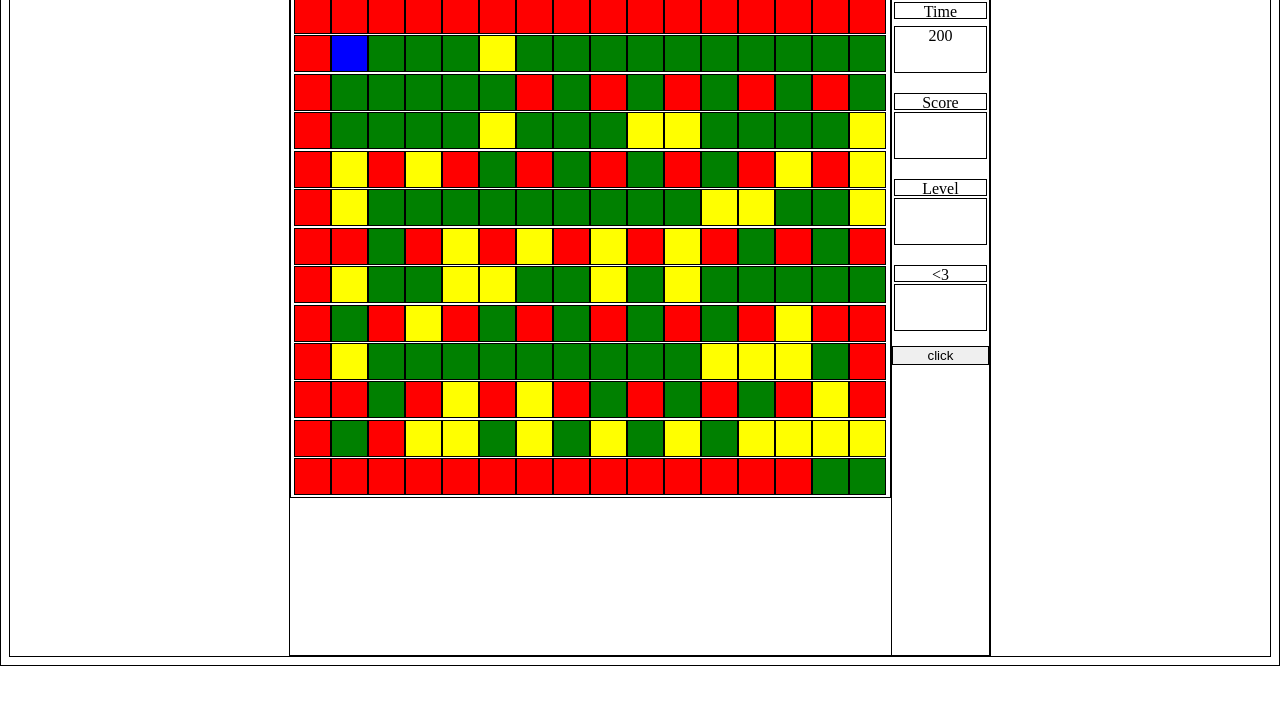
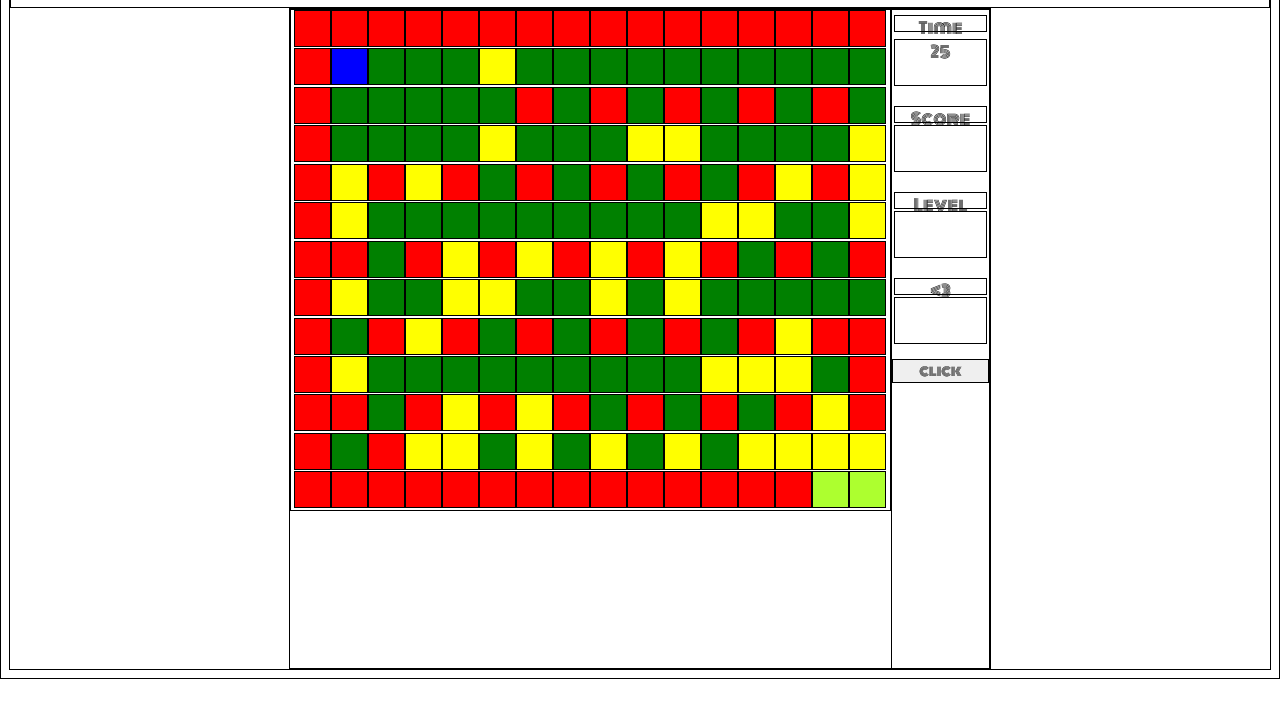
Before and after one commit to alejandroclose/bomberman, a plain HTML site: page index.html in a window 1280 px wide. Shown: the part 99-800 px from the top of the page. Drawn offline with nearby package versions, Linux system fonts and the light colour scheme.

Commit message:
Timer added

```diff
--- a/css/main.css
+++ b/css/main.css
@@ -1,5 +1,6 @@
 *{
   border: solid 1px black;
+  font-family: 'Monoton', cursive;
 }
 h1{
   text-align: center;
@@ -32,11 +33,12 @@ canvas {
 
 }
 
-.cell{
+.game-game-over{
   width: 35px;
   height: 35px;
   margin: 0;
-  /*border: 0px; */
+  background-color: black;
+
 }
 
 .player{
@@ -75,6 +77,13 @@ canvas {
   margin: 0;
   background-color: green;
   /*border: 0px; */
+}
+
+.finish{
+  width: 35px;
+  height: 35px;
+  margin: 0;
+  background-color: greenyellow;
 }
 
 .scoreboard{
--- a/index.html
+++ b/index.html
@@ -6,10 +6,11 @@
   <meta http-equiv="X-UA-Compatible" content="ie=edge">
   <title>Document</title>
   <link rel="stylesheet" type="text/css" href="./css/main.css">
+  <link href="https://fonts.googleapis.com/css?family=Monoton" rel="stylesheet">
   <script src="https://ajax.googleapis.com/ajax/libs/jquery/3.3.1/jquery.min.js"></script>
 </head>
 <body>
-  <div>
+  <div id="header">
     <h1>IronBomberMan</h1>
   </div>
   <div id="game">
@@ -20,8 +21,7 @@
     <div class="scoreboard">
 
       <div class="sb-title">Time</div>
-      <div class="sb-time">200
-      </div>
+      <div class="sb-time"></div>
 
       <div class="sb-title">Score</div>
       <div class="sb-score">
--- a/js/game.js
+++ b/js/game.js
@@ -10,7 +10,7 @@ var grid = [["*","*","*","*","*","*","*","*","*","*","*","*","*","*","*","*"],
             ["*","x","-","-","-","-","-","-","-","-","-","x","x","x","-","*"],
             ["*","*","-","*","x","*","x","*","-","*","-","*","-","*","x","*"],
             ["*","-","*","x","x","-","x","-","x","-","x","-","x","x","x","x"],
-            ["*","*","*","*","*","*","*","*","*","*","*","*","*","*","-","-"]];
+            ["*","*","*","*","*","*","*","*","*","*","*","*","*","*","F","F"]];
 
 function Game(){
 
@@ -30,9 +30,11 @@ function createGameBoard(){
       else if(grid[row][col]==="-"){
         $('#playing-board').append($(`<div class="grass">`).attr('data-row', row).attr('data-col',col));
       }
+      else if(grid[row][col]==="F"){
+        $('#playing-board').append($(`<div class="finish">`).attr('data-row', row).attr('data-col',col));
+      }
     }
   }
-
 }
 createGameBoard();
 
@@ -149,6 +151,22 @@ function explotion(){
     this.position = $('[data-col="' + cellCol + '"][data-row="' + lowerRow + '"]').removeClass().addClass("grass");
   }
   $('.bomb').remove();
+}
 
+function Countdown(){
+  var maxTime = 30;
 
-}
+  function timer(){
+    var id = setTimeout(timer,1000);
+    $('.sb-time').html(maxTime);
+    maxTime --;
+    if (maxTime == -1){
+      clearTimeout(id);
+      var gameOver = $('.grass').removeClass().addClass("game-game-over")
+      gameoverMessage();
+    }
+    console.log(maxTime);
+  }
+  timer();
+};
+Countdown();
```
Also changed, not shown: js/playerTest.js (added, +24 -0 lines).
